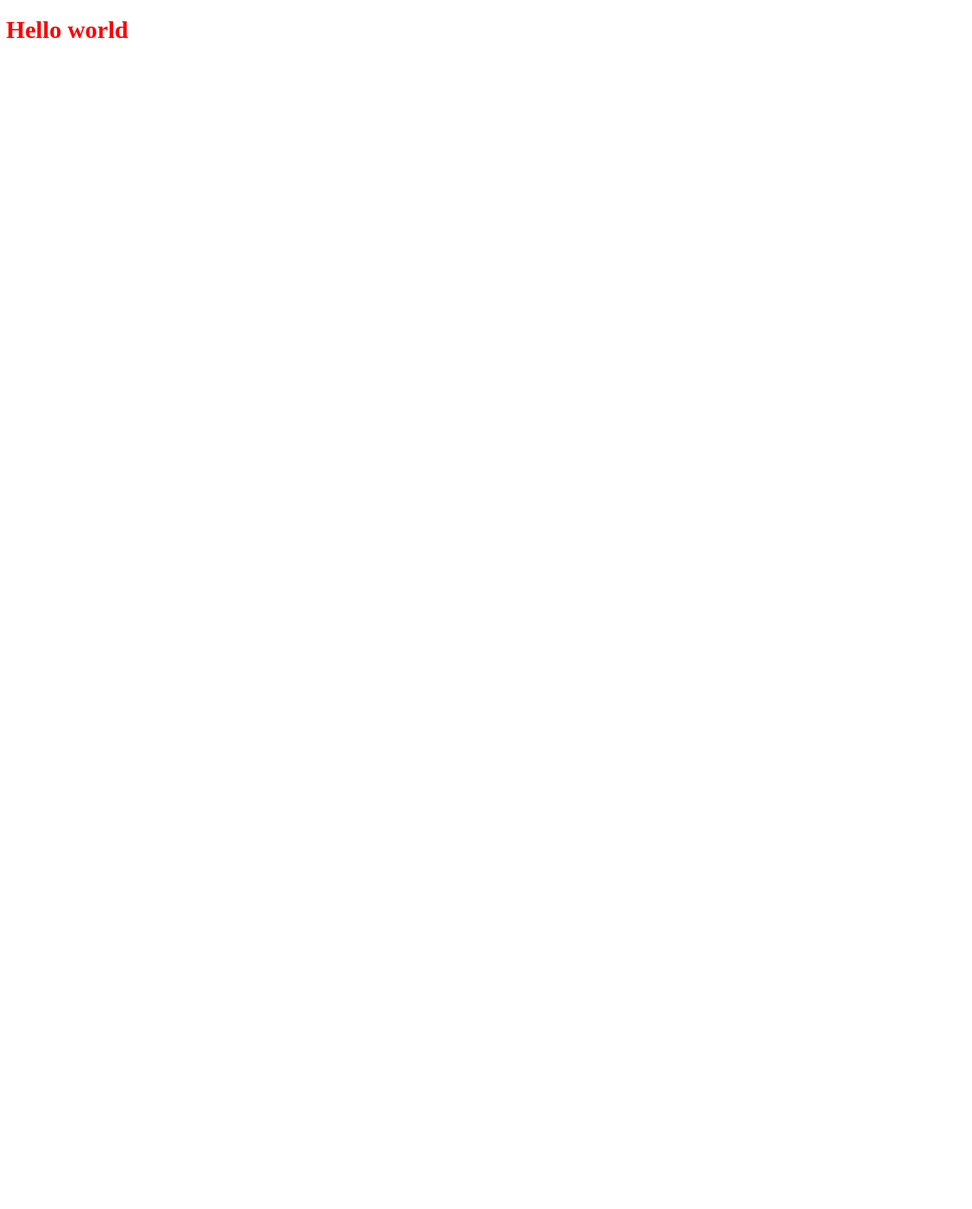
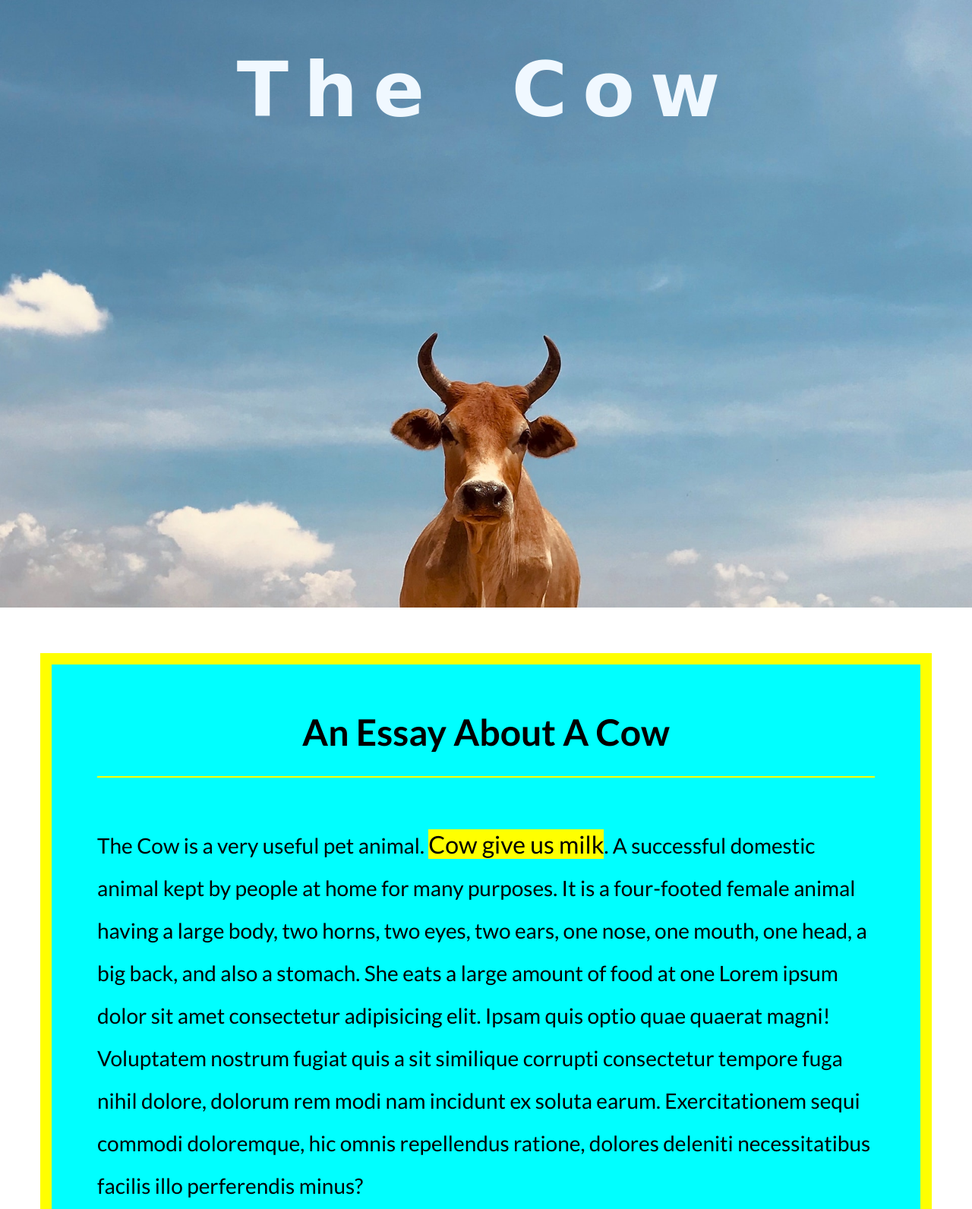
Before and after one commit to EtirazN95/conceptual-html-css, a plain HTML site: page index.html in a window 1280 px wide. Shown: the top 1592 px of the page at 76% size. Before the commit the page ends 800 px from the top, so only its background shows below. Drawn offline with Linux system fonts and the light colour scheme.

Commit message:
my extra file

```diff
--- a/index.html
+++ b/index.html
@@ -5,8 +5,21 @@
     <meta name="viewport" content="width=device-width, initial-scale=1.0">
     <title>Our conceptual page</title>
     <link rel="stylesheet" href="styles/style.css">
+    <link rel="shortcut icon" href="https://icons8.com/icon/bMylUSWbVIBr/cow" type="image/x-icon">
+
 </head>
 <body>
-    <h1>Hello world</h1>
+    <div class="hero">
+        <h1>The Cow</h1>
+
+    </div>
+
+    <div class="article">
+        <h2>An Essay About A Cow</h2>
+        <p>The Cow is a very useful pet animal. <span class="imp">Cow give us milk</span>. A successful domestic animal kept by people at home for many purposes. It is a four-footed female animal having a large body, two horns, two eyes, two ears, one nose, one mouth, one head, a big back, and also a stomach. She eats a large amount of food at one Lorem ipsum dolor sit amet consectetur adipisicing elit. Ipsam quis optio quae quaerat magni! Voluptatem nostrum fugiat quis a sit similique corrupti consectetur tempore fuga nihil dolore, dolorum rem modi nam incidunt ex soluta earum. Exercitationem sequi commodi doloremque, hic omnis repellendus ratione, dolores deleniti necessitatibus facilis illo perferendis minus?
+
+        </p>
+    </div>
+
 </body>
 </html>
--- a/styles/style.css
+++ b/styles/style.css
@@ -1,3 +1,62 @@
-h1{
-    color: red;
+@import url('https://fonts.googleapis.com/css2?family=Lato:ital,wght@0,100;0,300;0,400;0,700;0,900;1,100;1,300;1,400;1,700;1,900&display=swap');
+
+*{
+    margin: 0;
+    padding: 0;
+    font-family: 'Lato', sans-serif;
 }
+.hero{
+    background-image: url(../image/cow.jpg);
+    background-size: cover;
+    background-position:bottom center;
+    height: 100vh;
+}
+.hero h1{
+    color: aliceblue;
+    font-size: 100px;
+    text-align: center;
+    font-weight: 900;
+    font-family: cursive;
+    letter-spacing: 20px;
+    word-spacing: 40px;
+    padding-top: 60px;
+
+}
+.article{
+    width: 80%;
+    margin: 60px auto;
+    border-width: 15px;
+    border-color: yellow;
+    border-style: solid;
+    background-color: aqua;
+    padding: 60px;
+
+}
+.article h2{
+    text-align: center;
+    font-size: 48px;
+    border-style: solid;
+    border-width: 2px;
+    border-top: 0;
+    border-left: 0;
+    border-right: 0;
+    border-color: yellow;
+    padding-bottom: 30px;
+    margin-bottom: 60px;
+
+
+
+}
+.article p{
+    font-size: 28px;
+    line-height: 2em;
+}
+.article p .imp{
+    font-size: 2rem;
+    background-color: yellow;
+    display: inline;
+    width: 600px;
+
+
+
+}
```
Also changed, not shown: image/cow.jpg (added), image/favicon.png (added).
